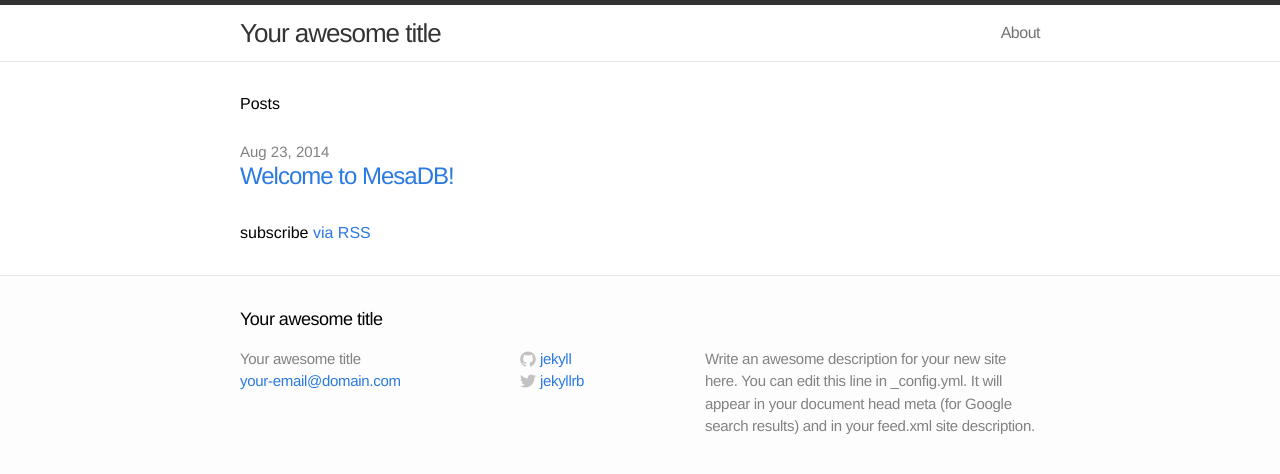
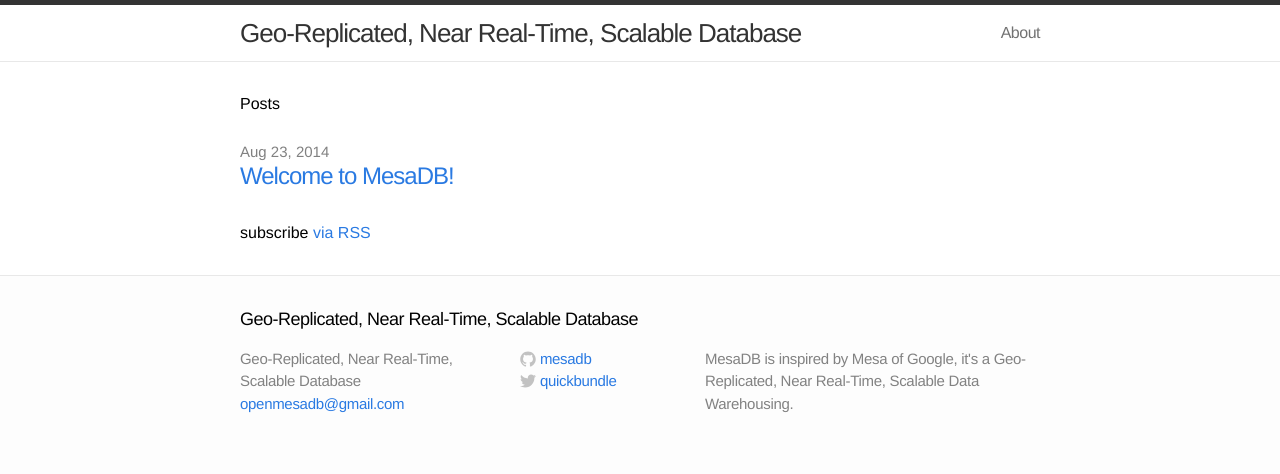
Before and after one commit to mesadb/mesadb.github.io, a Jekyll site: the page built from index.html, in a window 1280 px wide. Shown: the top 474 px of the page. Built offline with Jekyll 4.4.1, drawn with Linux system fonts in a browser that asks for light colours.

Commit message:
Update _config.yml

```diff
--- a/_config.yml
+++ b/_config.yml
@@ -1,11 +1,11 @@
 # Site settings
-title: Your awesome title
-email: your-email@domain.com
-description: "Write an awesome description for your new site here. You can edit this line in _config.yml. It will appear in your document head meta (for Google search results) and in your feed.xml site description."
+title: Geo-Replicated, Near Real-Time, Scalable Database
+email: openmesadb@gmail.com
+description: "MesaDB is inspired by Mesa of Google, it's a Geo-Replicated, Near Real-Time, Scalable Data Warehousing."
 baseurl: ""
-url: "http://yourdomain.com"
-twitter_username: jekyllrb
-github_username:  jekyll
+url: "http://mesadb.com"
+twitter_username: quickbundle
+github_username:  mesadb
 
 # Build settings
 markdown: kramdown
```
